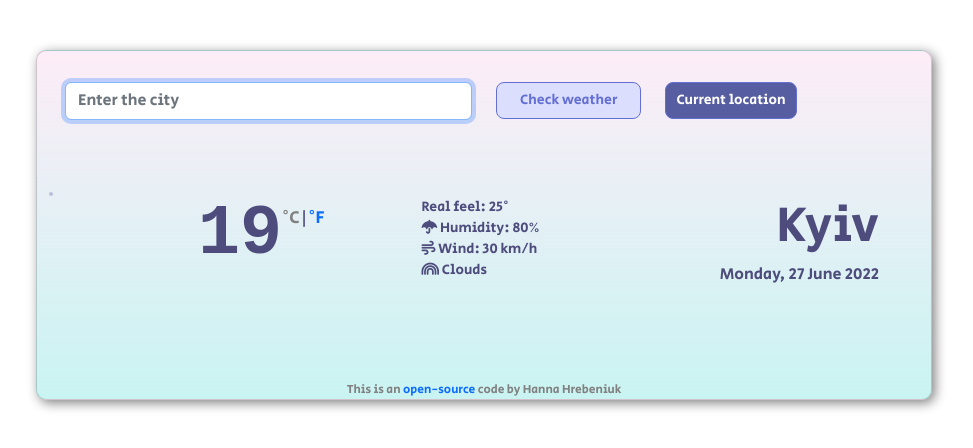
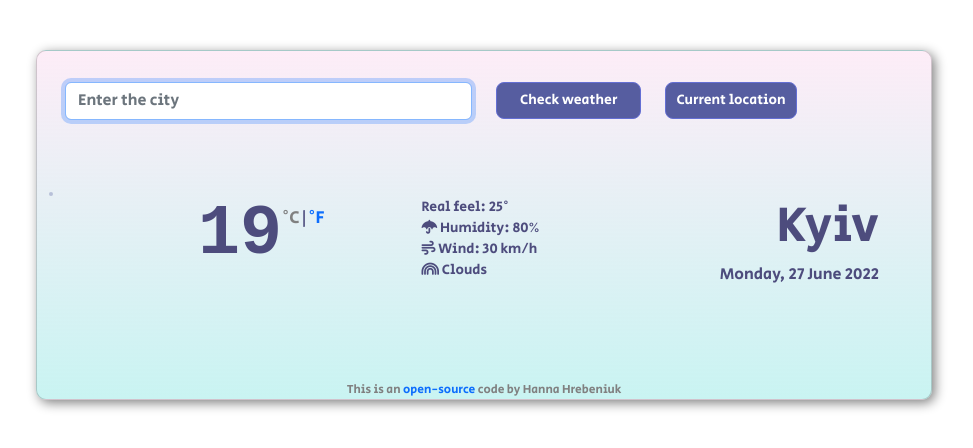
Before and after one commit to anutagrebenyuk/react-weather-august, a React (Create React App) app: page / in a window 1280 px wide. In both pictures the pointer is over the input "Check weather". Shown: the top 448 px of the page, without its empty margins (156-1129 px from the left). Built offline with nearby package versions, Linux system fonts and the light colour scheme.

Commit message:
hover css updated

```diff
--- a/src/SearchStyle.css
+++ b/src/SearchStyle.css
@@ -8,7 +8,7 @@
   font-size: 14px;
 }
 
-#checkWeather:hover {
+.checkWeather:hover {
   background: #565da0;
   color: #fff;
 }
```
